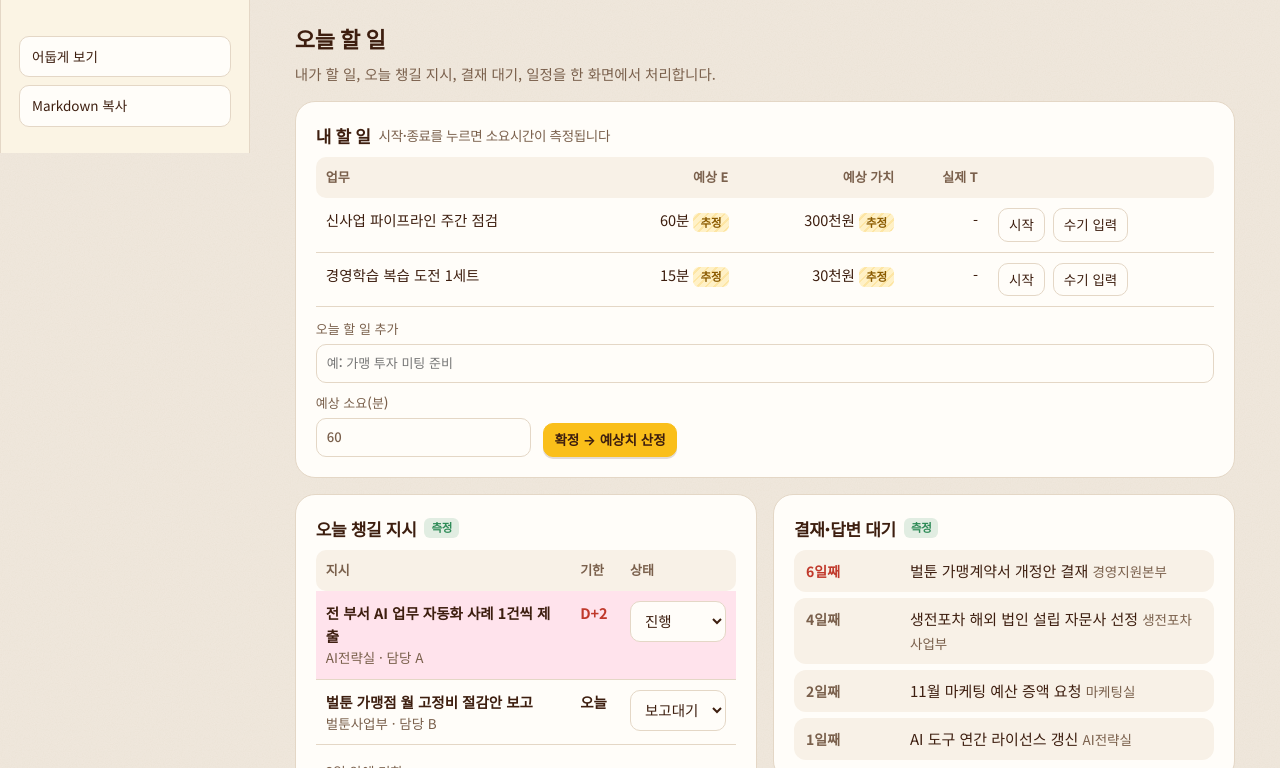
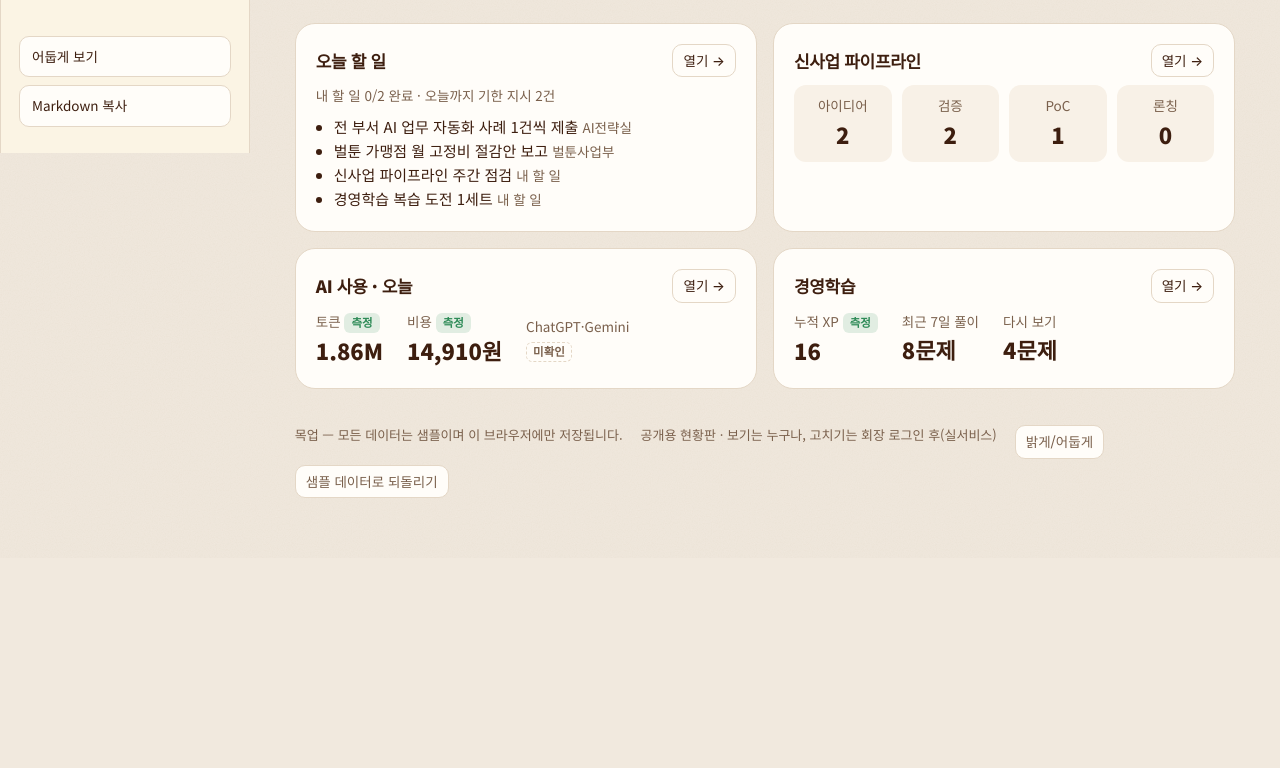
Before and after one commit to lucasyun77/my_board, a plain HTML site: page index.html in a window 1280 px wide. Shown: the part 647-1415 px from the top of the page. After the commit the page ends 1205 px from the top, so only its background shows below. Drawn offline with Linux system fonts and the light colour scheme.

Commit message:
V09: 로고 클릭 시 메인 대시보드, 오늘 할 일은 본문만
- 첫 접속·로고 클릭: 머리말·브리핑·핵심 숫자 + 메뉴별 요약 카드
- 오늘 할 일 메뉴에서는 머리말 숨김

Co-Authored-By: Claude Opus 5.5 <noreply@anthropic.com>
Claude-Session: https://claude.ai/code/session_01DB8pg7zLctVVEgCExLmuNU

```diff
--- a/index.html
+++ b/index.html
@@ -13,7 +13,7 @@
 <body>
 <div class="app">
   <aside class="side">
-    <div class="brand" data-act="tab" data-v="today" role="button" tabindex="0" title="홈(오늘 할 일)" style="cursor:pointer"><div class="logo" id="brandFace" aria-hidden="true"></div><div><b>회장 현황판</b><small>아이센스그룹 · 목업 V08</small></div></div>
+    <div class="brand" data-act="tab" data-v="home" role="button" tabindex="0" title="메인 대시보드" style="cursor:pointer"><div class="logo" id="brandFace" aria-hidden="true"></div><div><b>회장 현황판</b><small>아이센스그룹 · 목업 V09</small></div></div>
     <div><div class="side-label">메뉴</div><nav class="tabbar" id="tabbar" role="tablist" aria-label="모듈"></nav></div>
     <div><div class="side-label">수치 배지</div><div class="legend"><span class="b m">측정</span><span class="b h">수기</span><span class="b e">추정</span><span class="b u">미확인</span></div></div>
     <div class="side-foot">
--- a/js/app.js
+++ b/js/app.js
@@ -237,7 +237,24 @@
         </form></details></section>`;
   }
 
-  /* ---------- 오늘 할 일 (홈) ---------- */
+  /* ---------- 메인 대시보드 (회장 현황판 로고) ---------- */
+  function viewHome() {
+    const tasks = S.dailyTasks.filter((t) => t.date === S.today);
+    const doneT = tasks.filter((t) => t.done).length;
+    const due = S.directives.filter((d) => isOpen(d) && d.due_at <= S.today);
+    const stages = ['아이디어', '검증', 'PoC', '론칭'].map((st) => [st, S.ideas.filter((i) => i.stage === st).length]);
+    const u = S.usage[S.usage.length - 1];
+    const recent = S.attempts.filter((a) => a.at.slice(0, 10) >= dayStr(-6)).length;
+    const card = (tab, title, body) => `<section class="panel"><div class="row" style="justify-content:space-between;margin-bottom:8px"><h3>${title}</h3><button type="button" class="btn sm" data-act="tab" data-v="${tab}">열기 →</button></div>${body}</section>`;
+    return `<div class="grid2">
+      ${card('today', '오늘 할 일', `<div class="small muted">내 할 일 ${doneT}/${tasks.length} 완료 · 오늘까지 기한 지시 ${due.length}건</div><ul style="margin:8px 0 0;padding-left:18px">${[...due.map((d) => `<li>${esc(d.title)} <span class="small muted">${esc(d.org)}</span></li>`), ...tasks.filter((t) => !t.done).map((t) => `<li>${esc(t.title)} <span class="small muted">내 할 일</span></li>`)].slice(0, 4).join('') || '<li class="muted">남은 일이 없습니다.</li>'}</ul>`)}
+      ${card('ideas', '신사업 파이프라인', `<div class="row" style="gap:10px">${stages.map(([st, n]) => `<div style="flex:1;min-width:70px;background:var(--paper2);border-radius:12px;padding:10px;text-align:center"><div class="small muted">${st}</div><div class="num" style="font-size:22px;font-weight:900">${n}</div></div>`).join('')}</div>`)}
+      ${card('ai', 'AI 사용 · 오늘', `<div class="row" style="gap:24px"><div><div class="small muted">토큰 ${badge('측정')}</div><div class="num" style="font-size:22px;font-weight:900">${((u.input_tokens + u.output_tokens) / 1e6).toFixed(2)}M</div></div><div><div class="small muted">비용 ${badge('측정')}</div><div class="num" style="font-size:22px;font-weight:900">${won(u.cost_usd * RATE)}원</div></div><div><div class="small muted">ChatGPT·Gemini</div><div>${badge('미확인')}</div></div></div>`)}
+      ${card('learn', '경영학습', `<div class="row" style="gap:24px"><div><div class="small muted">누적 XP ${badge('측정')}</div><div class="num" style="font-size:22px;font-weight:900">${S.xp}</div></div><div><div class="small muted">최근 7일 풀이</div><div class="num" style="font-size:22px;font-weight:900">${recent}문제</div></div><div><div class="small muted">다시 보기</div><div class="num" style="font-size:22px;font-weight:900">${S.wrong.length}문제</div></div></div>`)}
+    </div>`;
+  }
+
+  /* ---------- 오늘 할 일 ---------- */
   function tasksBlock() {
     const tasks = S.dailyTasks.filter((t) => t.date === S.today);
     const comp = S.ui.completing ? S.dailyTasks.find((t) => t.id === S.ui.completing) : null;
@@ -466,15 +483,15 @@
   const isDark = () => { const t = document.documentElement.dataset.theme; return t ? t === 'dark' : matchMedia('(prefers-color-scheme: dark)').matches; };
   try { const t = localStorage.getItem('myboard.theme'); if (t) document.documentElement.dataset.theme = t; } catch (e) { /* */ }
   function syncThemeBtn() { const b = document.getElementById('themeBtn'); if (b) b.textContent = isDark() ? '밝게 보기' : '어둡게 보기'; }
-  const curTab = () => { const h = location.hash.slice(1); return TABS.some((t) => t[0] === h) ? h : 'today'; };
+  const curTab = () => { const h = location.hash.slice(1); return TABS.some((t) => t[0] === h) ? h : 'home'; };
   function render() {
-    const isHome = curTab() === 'today';
+    const tab = curTab();
+    const isHome = tab === 'home';
     const bf = document.getElementById('brandFace'); if (bf && !bf.firstChild) bf.innerHTML = ART.face(44);
     if (isHome) renderTop(); else $('#top').innerHTML = '';
-    const tab = curTab();
     $('#tabbar').innerHTML = TABS.map(([id, label, , color]) => `<button type="button" role="tab" aria-selected="${id === tab}" data-act="tab" data-v="${id}"><span class="ico" style="background:${color}"></span>${label}</button>`).join('');
     syncThemeBtn();
-    $('#view').innerHTML = TABS.find((t) => t[0] === tab)[2]();
+    $('#view').innerHTML = isHome ? viewHome() : TABS.find((t) => t[0] === tab)[2]();
     save();
   }
   window.addEventListener('hashchange', () => { render(); window.scrollTo(0, 0); });
```
Also changed, not shown: 1 other file.
